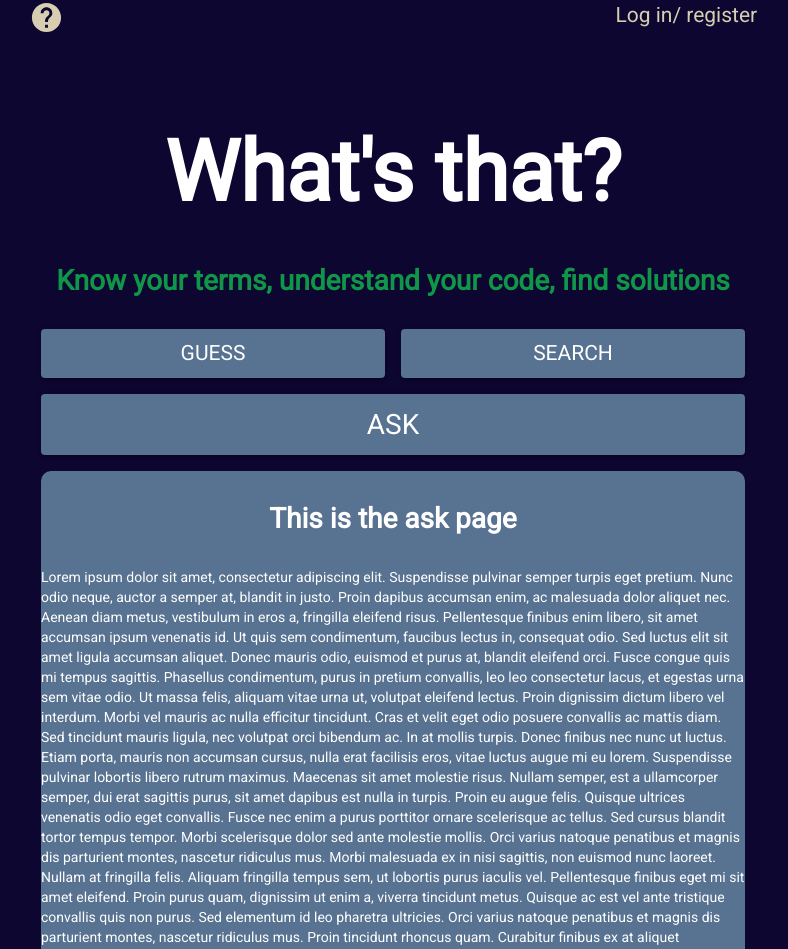
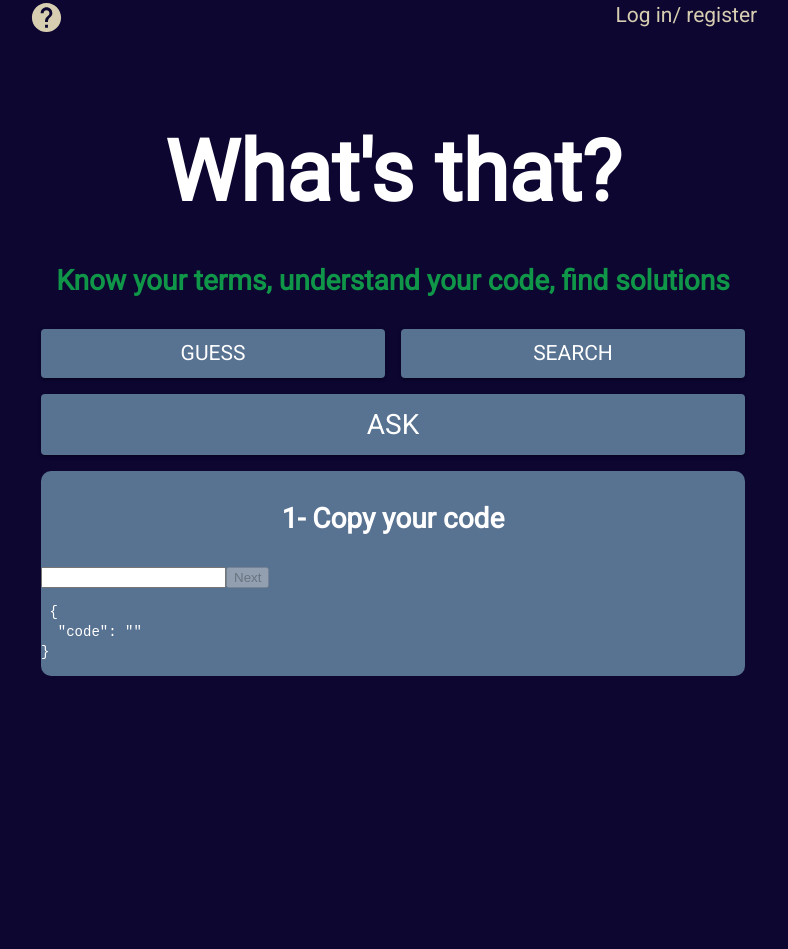
Before and after one commit to JMJHautier/Whatsthat, a React (Create React App) app: page /ask in a window 1280 px wide. Shown: the top 949 px of the page, without its empty margins (247-1035 px from the left). After the commit the page ends 800 px from the top, so only its background shows below. Built offline with nearby package versions, Linux system fonts and the light colour scheme.

Commit message:
feat: Add form layout/complete 4 step process

```diff
--- a/src/routes/ask/Ask.js
+++ b/src/routes/ask/Ask.js
@@ -1,21 +1,73 @@
-import {Grid} from '@material-ui/core/';
 import {Button} from '@material-ui/core'
+import {Link} from 'react-router-dom'
+import {useState} from 'react'
+import { useForm } from "react-hook-form";
 
 const Ask = () => {
+      const [formStep, setFormStep] = useState(0);
 
+      const { register, handleSubmit, watch, formState: { errors, isValid} } = useForm({mode:"all"});
+      const nextFormStep = () => {
+            setFormStep(prevStep => prevStep+1)
+      }
+      const prevFormStep = () => {
+            setFormStep(prevStep => prevStep -1)
+      }
+      const onSubmit = data => {
+            setFormStep(prevStep => prevStep+1)
+            console.log(data);
+      }
    return (
+ <div>
+      {formStep === 0 && (
+      <section>
+            <h3>  1- Copy your code </h3>
+            <form onSubmit={handleSubmit(onSubmit)}>
+            {/* register your input into the hook by invoking the "register" function */}
+                  <input  {...register("code",{required:{value:true, message:"Please insert code",}})} />
 
- <div>
-      <h3>  This is the ask page </h3>
-      <p>
-      Lorem ipsum dolor sit amet, consectetur adipiscing elit. Suspendisse pulvinar semper turpis eget pretium. Nunc odio neque, auctor a semper at, blandit in justo. Proin dapibus accumsan enim, ac malesuada dolor aliquet nec. Aenean diam metus, vestibulum in eros a, fringilla eleifend risus. Pellentesque finibus enim libero, sit amet accumsan ipsum venenatis id. Ut quis sem condimentum, faucibus lectus in, consequat odio. Sed luctus elit sit amet ligula accumsan aliquet. Donec mauris odio, euismod et purus at, blandit eleifend orci. Fusce congue quis mi tempus sagittis. Phasellus condimentum, purus in pretium convallis, leo leo consectetur lacus, et egestas urna sem vitae odio. Ut massa felis, aliquam vitae urna ut, volutpat eleifend lectus. Proin dignissim dictum libero vel interdum. Morbi vel mauris ac nulla efficitur tincidunt.
+                  <input disabled={!isValid} type="submit" onClick={nextFormStep} value="Next"/>
+            {/* include validation with required or other standard HTML validation rules */}
+            {errors.code && <p>{errors.code.message}</p>}
+            </form>
+      </section>)
+      }
+      {formStep===1 && (
+      <section>
+            <h3> 2- Select the word to be highlighted and click on </h3>
+            <form onSubmit={handleSubmit(onSubmit)}>
+                  <input {...register("Whatsthat", { required: {value: true, message:"Please pick a word" }})} />
+            {/* errors will return when field validation fails  */}
+            {errors.Whatsthat && <p>{errors.Whatsthat.message}</p>}
 
-      Cras et velit eget odio posuere convallis ac mattis diam. Sed tincidunt mauris ligula, nec volutpat orci bibendum ac. In at mollis turpis. Donec finibus nec nunc ut luctus. Etiam porta, mauris non accumsan cursus, nulla erat facilisis eros, vitae luctus augue mi eu lorem. Suspendisse pulvinar lobortis libero rutrum maximus. Maecenas sit amet molestie risus. Nullam semper, est a ullamcorper semper, dui erat sagittis purus, sit amet dapibus est nulla in turpis. Proin eu augue felis. Quisque ultrices venenatis odio eget convallis. Fusce nec enim a purus porttitor ornare scelerisque ac tellus.
+                  <input type="submit" onClick={prevFormStep} value="previous"/>
+                  <input type="submit" disabled={!isValid} onClick={nextFormStep} value="Next"/>
 
-      Sed cursus blandit tortor tempus tempor. Morbi scelerisque dolor sed ante molestie mollis. Orci varius natoque penatibus et magnis dis parturient montes, nascetur ridiculus mus. Morbi malesuada ex in nisi sagittis, non euismod nunc laoreet. Nullam at fringilla felis. Aliquam fringilla tempus sem, ut lobortis purus iaculis vel. Pellentesque finibus eget mi sit amet eleifend. Proin purus quam, dignissim ut enim a, viverra tincidunt metus. Quisque ac est vel ante tristique convallis quis non purus. Sed elementum id leo pharetra ultricies. Orci varius natoque penatibus et magnis dis parturient montes, nascetur ridiculus mus. Proin tincidunt rhoncus quam. Curabitur finibus ex at aliquet malesuada.
+            </form>
+      </section>
 
-      Duis augue libero, consectetur in justo viverra, lacinia hendrerit nunc. Curabitur convallis magna non mi auctor, et molestie neque porttitor. Sed ut volutpat ipsum. Proin vestibulum, sapien malesuada ultrices porta, leo tellus volutpat quam, in dignissim urna massa id est. In non nulla eget nulla interdum interdum in vel augue. Fusce sit amet arcu semper, tincidunt eros sagittis, sodales mi. Lorem ipsum dolor sit amet, consectetur adipiscing elit. Praesent fermentum tristique turpis, id finibus enim varius vitae. Sed interdum, nibh sit amet consectetur vehicula, quam magna tempus lectus, quis commodo est risus non nulla. Etiam eu risus imperdiet, bibendum nunc a, posuere tellus. Aenean sit amet lectus finibus, venenatis nisl a, fermentum ligula. Integer finibus nulla at nunc aliquam ullamcorper quis in urna. Nam maximus, arcu ut porta malesuada, turpis odio blandit urna, at dictum nunc leo ac odio. Maecenas eros libero, scelerisque id mi eget, sodales varius erat. Integer fringilla eget eros vitae posuere. Ut sagittis, est ac sollicitudin gravida, purus purus maximus neque, at mollis ante ex quis leo.
-      </p>
+      )}
+      {formStep===2 &&(
+      <section>
+            <h3> 3- Review your submission </h3>
+            <input type="submit" onClick={prevFormStep} value="previous"/>
+
+            <form onSubmit={handleSubmit(onSubmit)}>
+                  <input type="submit" />
+            </form>
+      </section>)
+}
+{formStep >=3 &&(
+      <section>
+            <h3> Congratulations! </h3>
+            <p> Your submission is available at </p>
+            Wanna be notified when you get an answer?
+            <Button to="/" onClick={nextFormStep}> Notify me per email</Button>
+            <p hidden={formStep===4?false:true}> you will be notified by email! Go back to <Link to="/"> home page</Link></p>
+
+      </section>
+)}
+<pre> {JSON.stringify(watch(), null, 2)}</pre>
 </div>
    )
 }
```
